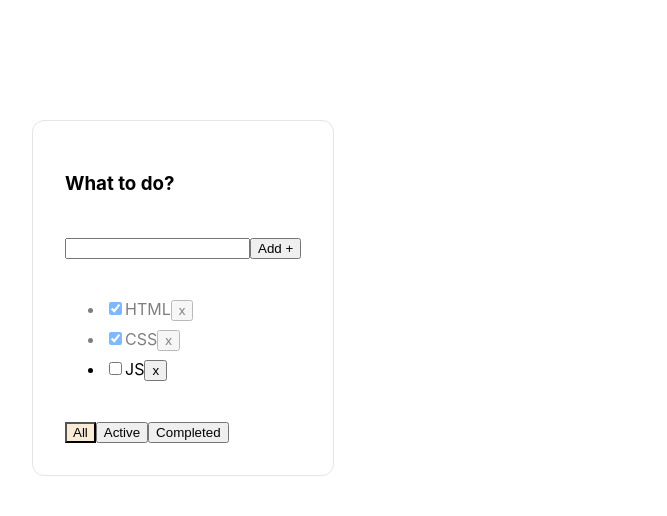
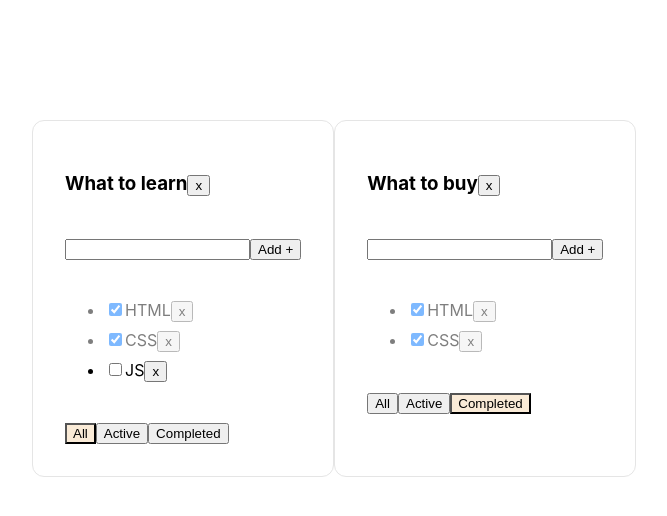
Before and after one commit to alena-makouskaya/td_todolist, a React (Create React App) app: page / in a window 1280 px wide. Shown: the top 516 px of the page, without its empty margins (88-755 px from the left). Built offline with nearby package versions, Linux system fonts and the light colour scheme.

Commit message:
05 lesson

```diff
--- a/src/App.tsx
+++ b/src/App.tsx
@@ -6,8 +6,50 @@
 
 export type FilterValueType = "all" | "active" | "compeled";
 
+type TodolistType = {
+  id: string,
+  title: string,
+  filter: FilterValueType,
+}
+
 function App() {
-  let initialTasks = [
+
+  function removeTask(id: string, todolistId: string) {
+    let newNewTasks = tasks[todolistId];
+
+    let newTasks = newNewTasks.filter((t) => t.id != id);
+    tasks[todolistId] = newTasks;
+
+    setTasks({...tasks});
+  }
+
+
+  function filterTask(value: FilterValueType, todolistId: string) {
+    let todolist = todolists.find((tl) => tl.id === todolistId);
+    if(todolist) {
+      todolist.filter = value;
+      setTodolists([...todolists]);
+    }
+  }
+
+  let todolistId1 = v1();
+  let todolistId2 = v1();
+
+  let [todolists, setTodolists] = useState<Array<TodolistType>>([
+    {
+      id: todolistId1,
+      title: "What to learn",
+      filter: "all"
+    },
+    {
+      id: todolistId2,
+      title: "What to buy",
+      filter: "compeled"
+    },
+  ]);
+
+  let [tasks, setTasks] = useState({
+    [todolistId1]: [
       {
         id: v1(),
         title: "HTML",
@@ -23,64 +65,87 @@
         title: "JS",
         isDone: false,
       },
-  ];
+    ],
 
-  let [tasks, setTask] = useState(initialTasks);
+    [todolistId2]: [
+      {
+        id: v1(),
+        title: "HTML",
+        isDone: true,
+      },
+      {
+        id: v1(),
+        title: "CSS",
+        isDone: true,
+      },
+      {
+        id: v1(),
+        title: "JS",
+        isDone: false,
+      },
+    ]
 
-  function removeTask(id: string) {
-    let newTasks = tasks.filter((t) => t.id !== id);
-    setTask(newTasks);
-  }
 
-  let [filter, setFilter] = useState<FilterValueType>("all");
+  })
 
-  let filteredTasks = tasks;
-
-  function filterTask(value: FilterValueType) {
-    setFilter(value);
-  }
-
-  if (filter === "active") {
-    filteredTasks = tasks.filter((t) => t.isDone === false);
-  }
-
-  if (filter === "compeled") {
-    filteredTasks = tasks.filter((t) => t.isDone === true);
-  }
-
-  function addTask(title: string) {
+  function addTask(title: string, todolistId: string) {
     let newTask = {
       id: v1(),
       title: title,
       isDone: false,
     };
+    let newTasks = tasks[todolistId];
 
-    let newTasks = [newTask, ...tasks];
-    setTask(newTasks);
+    let newNewTasks = [newTask, ...newTasks];
+    tasks[todolistId] = newNewTasks;
+    setTasks({...tasks});
   }
 
-  function changeStatus(taskId: string, isDone: boolean) {
-    let task = tasks.find((t) => t.id === taskId);
+  function changeStatus(taskId: string, isDone: boolean, todolistId: string) {
+    let newTasks = tasks[todolistId];
+    let task = newTasks.find((t) => t.id === taskId);
     if(task) {
       task.isDone = isDone;
+      setTasks({...tasks});
+    }
   }
 
-    let copyTasks = [...tasks];
-
-    setTask(copyTasks);
+  function removeTodolist(todolistId: string) {
+    let filteredTodolists = todolists.filter((td) => td.id !== todolistId);
+    setTodolists(filteredTodolists);
+    delete tasks[todolistId];
+    setTasks({...tasks});
   }
 
   return (
     <div className="App">
-      <Todolist
-        title="What to do?"
+      {
+        todolists.map((tl) => {
+          let filteredTasks = tasks[tl.id];
+
+          if (tl.filter === "active") {
+            filteredTasks = tasks[tl.id].filter((t) => t.isDone === false);
+          }
+
+          if (tl.filter === "compeled") {
+            filteredTasks = tasks[tl.id].filter((t) => t.isDone === true);
+          }
+
+          return <Todolist
+          key={tl.id}
+          id={tl.id}
+          title={tl.title}
           tasks={filteredTasks}
           removeTask={removeTask}
           filterTask={filterTask}
           addTask={addTask}
           changeStatus={changeStatus}
-        filter={filter}
+          filter={tl.filter}
+          removeTodolist={removeTodolist}
         />
+        })
+      }
+
     </div>
   );
 }
--- a/src/components/Todolist.tsx
+++ b/src/components/Todolist.tsx
@@ -10,11 +10,13 @@
 type Todolist = {
   title: string;
   tasks: TaskPropsType[];
-  removeTask: (id: string) => void;
-  filterTask: (value: FilterValueType) => void;
-  addTask: (title: string) => void;
-  changeStatus: (taskId: string, isDone: boolean) => void;
-  filter: string
+  removeTask: (id: string, todolistId: string) => void;
+  filterTask: (value: FilterValueType, todolistId: string) => void;
+  addTask: (title: string, todolistId: string) => void;
+  changeStatus: (taskId: string, isDone: boolean, todolistId: string) => void;
+  filter: FilterValueType
+  id: string
+  removeTodolist: (todolistId: string) => void
 };
 
 export function Todolist(props: Todolist) {
@@ -22,15 +24,15 @@
   let [error, setError] = useState<string | null>(null);
 
   const filterAllTask = () => {
-    return props.filterTask("all");
+    return props.filterTask("all", props.id);
   };
 
   const filterActiveTask = () => {
-    return props.filterTask("active");
+    return props.filterTask("active", props.id);
   };
 
   const filterCompletedTask = () => {
-    return props.filterTask("compeled");
+    return props.filterTask("compeled", props.id);
   };
 
   const onChangeTaskHandler = (event: ChangeEvent<HTMLInputElement>) => {
@@ -47,16 +49,22 @@
 
   const addTask = () => {
     if (newTaskTitle.trim() !== "") {
-      props.addTask(newTaskTitle);
+      props.addTask(newTaskTitle, props.id);
       setnewTaskTitle("");
     } else {
         setError("Title is required");
     }
   };
 
+  const removeTodolist = () => {
+    props.removeTodolist(props.id);
+  }
+
   return (
     <div className="tdl-card">
-      <h3>What to do?</h3>
+      <h3>{props.title}
+      <button onClick={removeTodolist}>x</button>
+      </h3>
 
       <div>
         <input onChange={onChangeTaskHandler} onKeyPress={onKeyPressHandler} value={newTaskTitle} className={error ? "error" : ""} />
@@ -67,11 +75,11 @@
       <ul>
         {props.tasks.map((t) => {
           const removeTask = () => {
-            props.removeTask(t.id);
+            props.removeTask(t.id, props.id);
           };
 
           const onChangeFilter = (e: ChangeEvent<HTMLInputElement>) => {
-            props.changeStatus(t.id, e.currentTarget.checked);
+            props.changeStatus(t.id, e.currentTarget.checked, props.id);
           };
 
           return (
```
Lines whose indentation alone changed are shown as unchanged.
